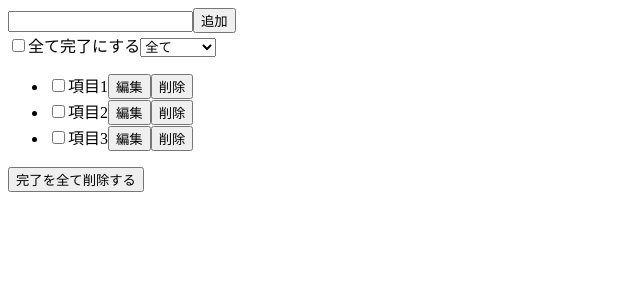
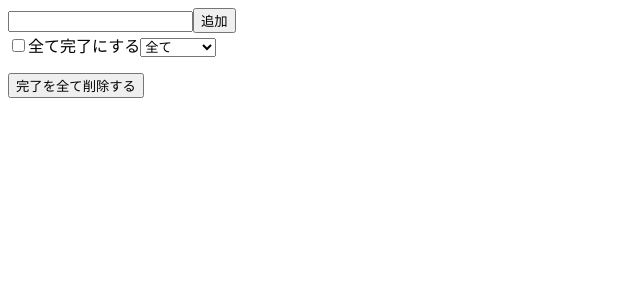
Before and after one commit to waaawoo/todo_app, a React (Create React App) app: page / in a window 1280 px wide. Shown: the top 300 px of the page, without its empty margins (0-640 px from the left). Built offline with nearby package versions, Linux system fonts and the light colour scheme.

Commit message:
動的に出力できるように変更

```diff
--- a/src/components/App.js
+++ b/src/components/App.js
@@ -4,6 +4,16 @@ import Select from './select'
 import Todo from './Todo'
 import AllDel from './AllDel'
 class App extends React.Component{
+  constructor(props){
+    super(props);
+
+    // stateの作成
+    this.state = {
+      todos:  [
+      ]
+    }
+
+  }
   render(){
     return(
       <div>
@@ -15,18 +25,28 @@ class App extends React.Component{
 
         {/* ul */}
         <ul>
+          {/* 動的に回す
+              map: 要素分回す
+              key: reactのルールで渡す必要があるもの
+          */}
+          {this.state.todos.map(({ id, text }) => (
+            <li key={id}>
+              <Todo text={text} />
+            </li>
+
+          ))}
 
           {/* componentの再利用ができる */}
-          <li>
+          {/* <li> */}
             {/* textでpropsを渡せる *Todo.jsでthis.propsで受け取れる */}
-            <Todo id={0} text="項目1" />
-          </li>
-          <li>
+            {/* <Todo id={0} text="項目1" /> */}
+          {/* </li> */}
+          {/* <li>
             <Todo id={0} text="項目2" />
           </li>
           <li>
             <Todo id={0} text="項目3" />
-          </li>
+          </li> */}
         </ul>
 
 
--- a/src/components/form.js
+++ b/src/components/form.js
@@ -15,7 +15,7 @@ class Form extends React.Component{
   }
   render(){
     return (
-      <form action="">
+      <form onSubmit={this.handleSubmit} >
           {/* valueに上で作成したstateを入れ、onChangeイベントにメソッドを指定 */}
           <input type="text" value={this.state.input} onChange={this.handleChange} />
           <button>追加</button>
@@ -23,11 +23,18 @@ class Form extends React.Component{
     );
   }
 
+  // 入力をjsで取得する関数
   handleChange = e => {
     //setStateはthis.stateで作ったものにデータをセットする
     // e(イベントで)取得した入力をセット
     this.setState({ input: e.currentTarget.value })
   };
+
+  // submitされた時の処理する関数
+  handleSubmit = e =>{
+    e.preventDefault(); // http送信を止めている(デフォルトの挙動を止める)
+    this.setState({input: ''}); //submitされたら中身を消す
+  }
 }
 
 export default Form;
```
